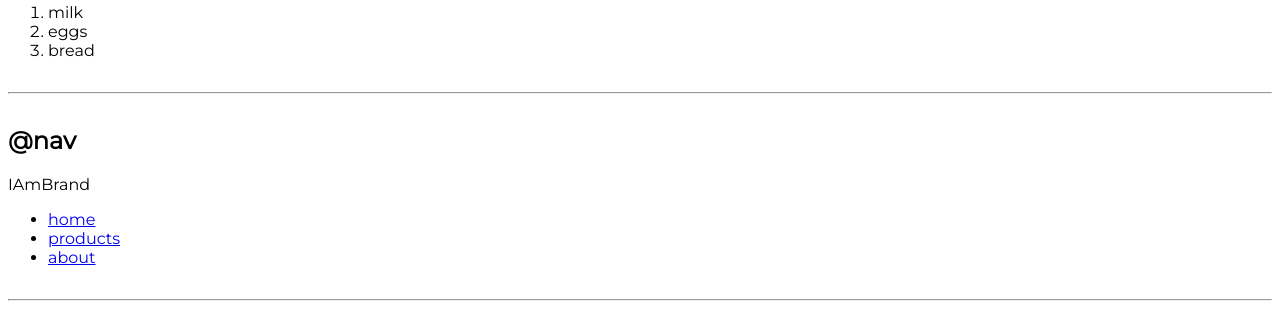
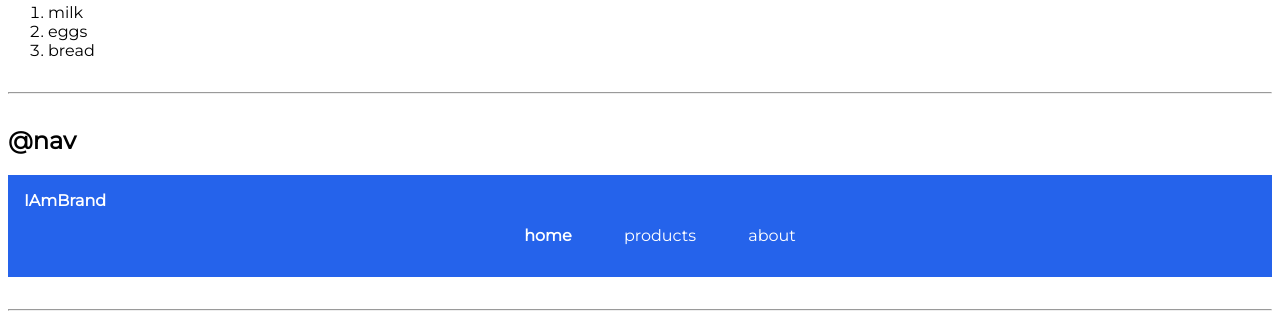
Before and after one commit to shivamsggk/neogcam-lesson-3, a plain HTML site: page index.html in a window 1280 px wide. Shown: the part 1222-1552 px from the top of the page. Drawn offline with Linux system fonts and the light colour scheme.

Commit message:
navigation

```diff
--- a/index.html
+++ b/index.html
@@ -75,17 +75,17 @@
 
     <h2>@nav</h2>
 
-    <nav>
-        <div>IAmBrand </div>
-        <ul>
-            <li>
-                <a href="/">home</a>
+    <nav class="navigation container">
+        <div class="nav-brand">IAmBrand </div>
+        <ul class="list-non-bullet nav-pills">
+            <li class="list-item-inline">
+                <a class="link link-active" href="/">home</a>
             </li>
-            <li>
-                <a href="/">products</a>
+            <li class="list-item-inline">
+                <a class="link" href="/">products</a>
             </li>
-            <li>
-                <a href="/">about</a>
+            <li class="list-item-inline">
+                <a class="link" href="/">about</a>
             </li>
         </ul>
     </nav>
--- a/styles.css
+++ b/styles.css
@@ -43,3 +43,22 @@ hr {
     display: inline;
     padding: 0rem 0.5rem;
 }
+
+/**navigation**/
+.navigation{
+    background-color: var(--primary-color);
+    color: white;
+    padding: 1rem;
+}
+.navigation .nav-brand{
+    font-weight: bold;
+}
+.navigation .nav-pills{
+    text-align: center;
+}
+.navigation .link{
+    color: white;
+}
+.navigation .link-active{
+    font-weight: bold;
+}
```
